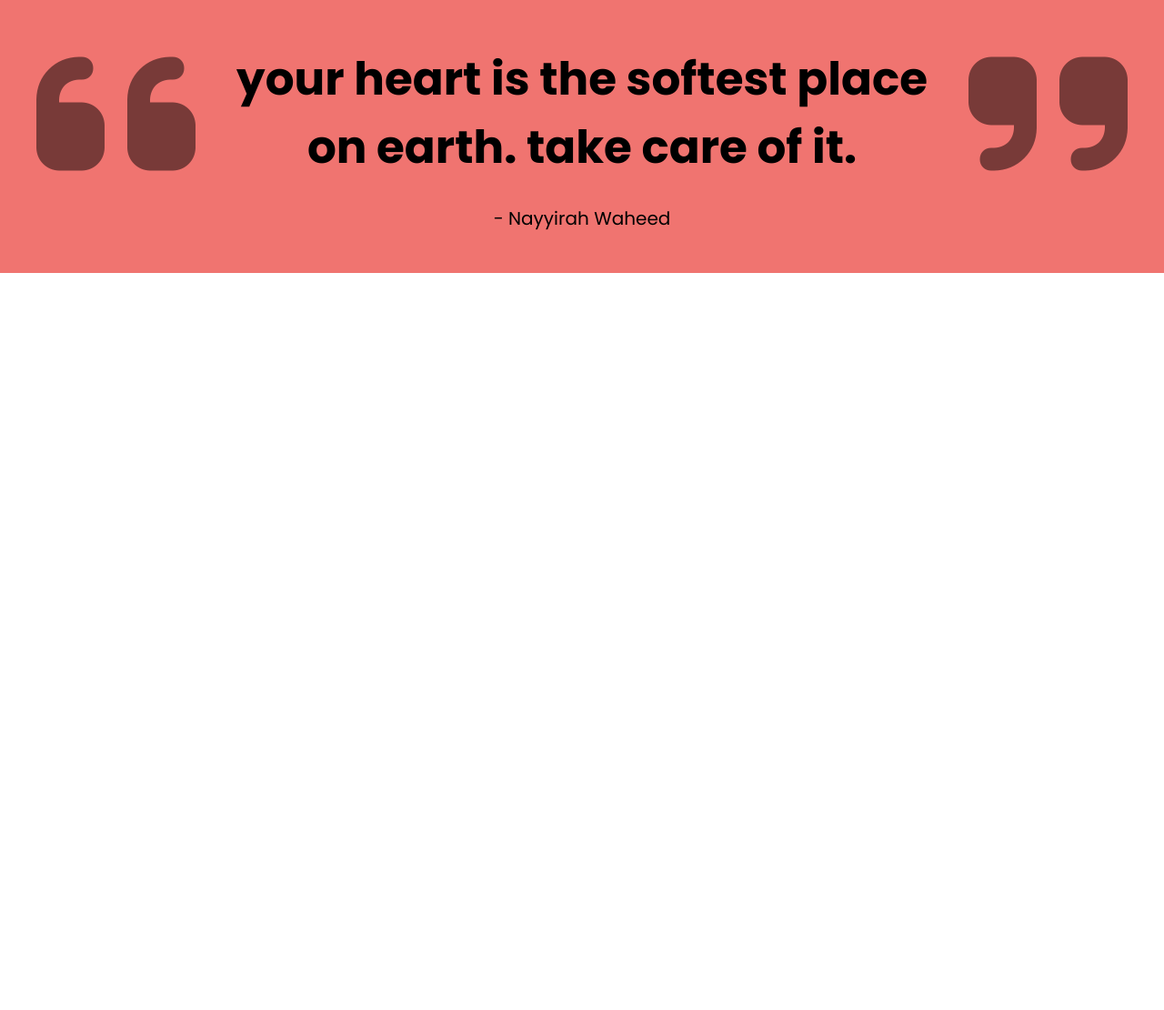
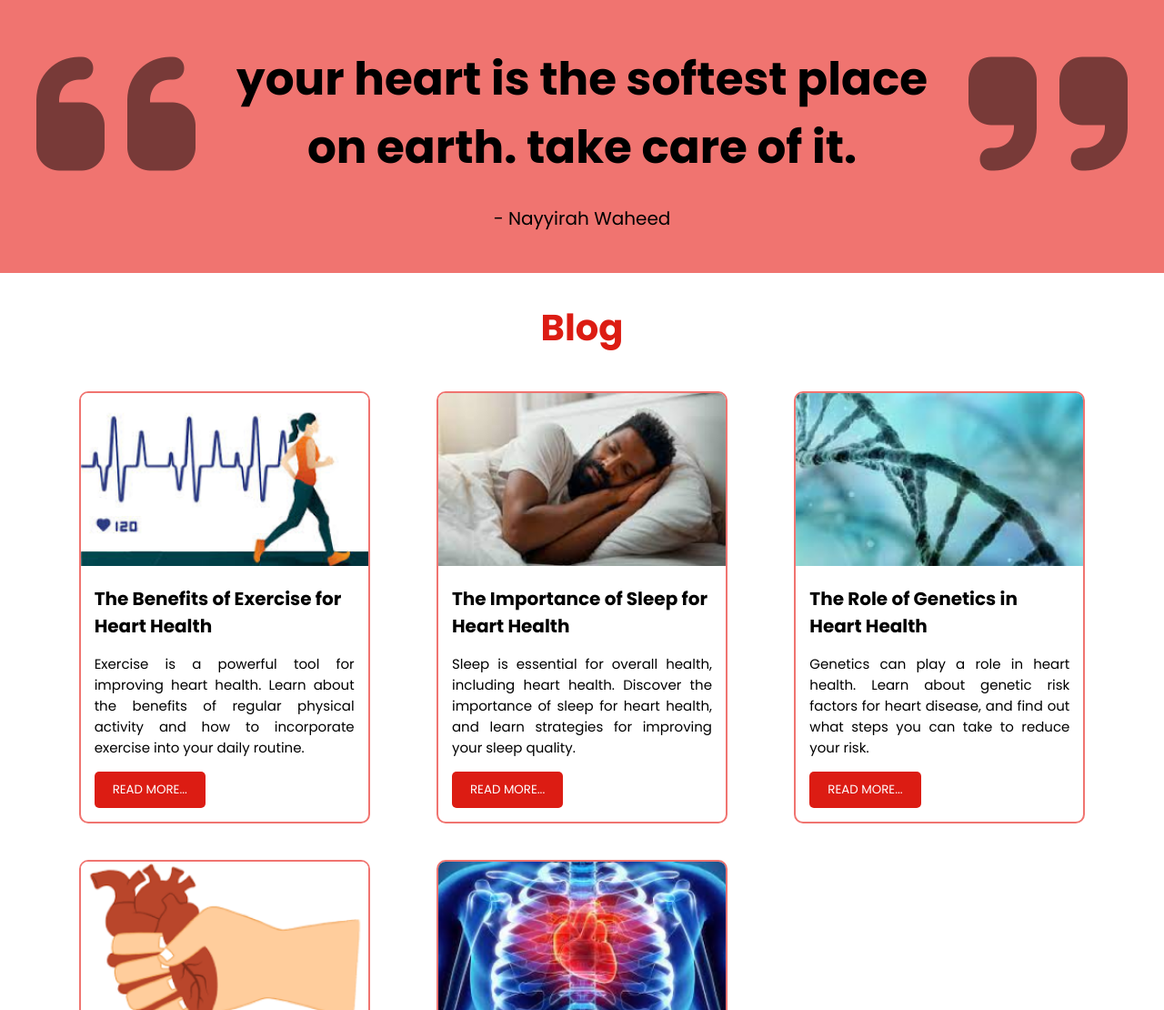
Before and after one commit to Pinaka-Pani-18/HeartStrongHub, a plain HTML site: page index.html in a window 1280 px wide. Shown: the part 1690-2800 px from the top of the page at 91% size. Before the commit the page ends 1990 px from the top, so only its background shows below. Drawn offline with Linux system fonts and the light colour scheme.

Commit message:
blog section completed

```diff
--- a/index.html
+++ b/index.html
@@ -52,7 +52,7 @@
 
         <!-- ABOUT US -->
         <section id="about">
-            <h1>About Us</h1>
+            <h1 class="section-name">About Us</h1>
             <div class="about-container">
                 <div class="about-logo">
                     <img src="Images/doctors-about-section.png" alt="Heart-home_section">
@@ -82,7 +82,8 @@
         </section>
     </main>
 
-    <section class="quote">
+    <!-- Quote -->
+    <div class="quote">
         <div class="container">
             <div class="quote-content">
                 <i class="fa-solid fa-quote-left"></i>
@@ -91,7 +92,82 @@
             </div>
             <p class="author"> - Nayyirah Waheed</p>
         </div>
-    </section>
+    </div>
+
+    <!-- Blog -->
+    <div id="blog" class="container">
+        <h1 class="section-name">Blog</h1>
+        <div class="card-container">
+            <div class="wrapper">
+                <div class="card">
+                    <div class="card-img">
+                        <img src="Images/exercise-blog_sec.png" alt="Exercise">
+                    </div>
+                    <div class="card-content">
+                        <h2>The Benefits of Exercise for Heart Health</h2>
+                        <p>Exercise is a powerful tool for improving heart health. Learn about the benefits of regular
+                            physical activity and how to incorporate exercise into your daily routine.</p>
+                        <button class="readMore-btn">Read More...</button>
+                    </div>
+                </div>
+            </div>
+            <div class="wrapper">
+                <div class="card">
+                    <div class="card-img">
+                        <img src="Images/sleeping-blog_sec.png" alt="Sleep">
+                    </div>
+                    <div class="card-content">
+                        <h2>The Importance of Sleep for Heart Health</h2>
+                        <p>Sleep is essential for overall health, including heart health. Discover the importance of
+                            sleep
+                            for heart health, and learn strategies for improving your sleep quality.</p>
+                        <button class="readMore-btn">Read More...</button>
+                    </div>
+                </div>
+            </div>
+            <div class="wrapper">
+                <div class="card">
+                    <div class="card-img">
+                        <img src="Images/genetics-blog_sec.png" alt="Genetics">
+                    </div>
+                    <div class="card-content">
+                        <h2>The Role of Genetics in Heart Health</h2>
+                        <p>Genetics can play a role in heart health. Learn about genetic risk factors for heart disease,
+                            and
+                            find out what steps you can take to reduce your risk.</p>
+                        <button class="readMore-btn">Read More...</button>
+                    </div>
+                </div>
+            </div>
+            <div class="wrapper">
+                <div class="card">
+                    <div class="card-img">
+                        <img src="Images/stress-blog_sec.png" alt="stress">
+                    </div>
+                    <div class="card-content">
+                        <h2>Stress and Heart Health</h2>
+                        <p>Stress is a common factor in many heart conditions. Explore the link between stress and heart
+                            health,
+                            and learn techniques techniques for managing stress to support a healthy heart.</p>
+                        <button class="readMore-btn">Read More...</button>
+                    </div>
+                </div>
+            </div>
+            <div class="wrapper">
+                <div class="card">
+                    <div class="card-img">
+                        <img src="Images/Cardiovascular-blog_sec.png" alt="Cardiovascular">
+                    </div>
+                    <div class="card-content">
+                        <h2>Cardiovascular Diseases</h2>
+                        <p>Cardiovascular diseases are among the leading causes of death worldwide. Learn about the most
+                            common heart conditions, their risk factors, and treatment options.</p>
+                        <button class="readMore-btn">Read More...</button>
+                    </div>
+                </div>
+            </div>
+        </div>
+    </div>
 
     <script src="index.js"></script>
 
--- a/style.css
+++ b/style.css
@@ -69,7 +69,8 @@ header {
   position: fixed;
   top: 0;
   width: 100%;
-  z-index: 100;
+  z-index: 1000;
+  background-color: white;
 }
 
 .navbar {
@@ -226,10 +227,10 @@ header {
 }
 
 #about h1 {
+  margin-bottom: 5rem;
   text-align: center;
   color: var(--maximum-red);
-  font-size: 3rem;
-  margin-bottom: 5rem;
+  font-size: 4rem;
 }
 
 #about .about-container {
@@ -358,3 +359,78 @@ header {
     font-size: 1.7rem;
   }
 }
+
+/* Blog Section */
+
+#blog {
+  padding: 0 5rem;
+  margin-top: 3rem;
+}
+
+#blog h1 {
+  text-align: center;
+  text-align: center;
+  color: var(--maximum-red);
+  font-size: 4rem;
+  margin: 2rem 0;
+}
+
+#blog .card-container {
+  display: grid;
+  grid-template-columns: repeat(auto-fit, minmax(32rem, 1fr));
+  margin: 0 auto;
+}
+
+#blog .card-container .wrapper {
+  display: flex;
+  justify-content: center;
+}
+
+.card {
+  border-radius: 10px;
+  overflow: hidden;
+  border: 0.2rem solid var(--begonia);
+  max-width: 32rem;
+  margin: 2rem 1rem;
+  cursor: pointer;
+  transition: all 0.3s ease-in-out;
+}
+
+.card:hover {
+  background-color: var(--begonia);
+}
+
+.card img {
+  width: 100%;
+  height: 100%;
+  transition: all 0.3s ease-in-out;
+}
+
+.card:hover img {
+  transform: scale(1.1);
+}
+
+.card .card-content {
+  display: flex;
+  flex-direction: column;
+  gap: 1.5rem;
+  padding: 1.5rem;
+}
+
+.card .card-content h2 {
+  font-size: 2rem;
+}
+
+.card .card-content p {
+  font-size: 1.5rem;
+  text-align: justify;
+}
+
+.card .card-content button {
+  align-self: flex-start;
+}
+
+.card:hover .card-content .readMore-btn {
+  background-color: white;
+  color: var(--maximum-red);
+}
```
Also changed, not shown: Images/Cardiovascular-blog_sec.png (added), Images/exercise-blog_sec.png (added), Images/genetics-blog_sec.png (added), Images/sleeping-blog_sec.png (added), Images/stress-blog_sec.png (added).
